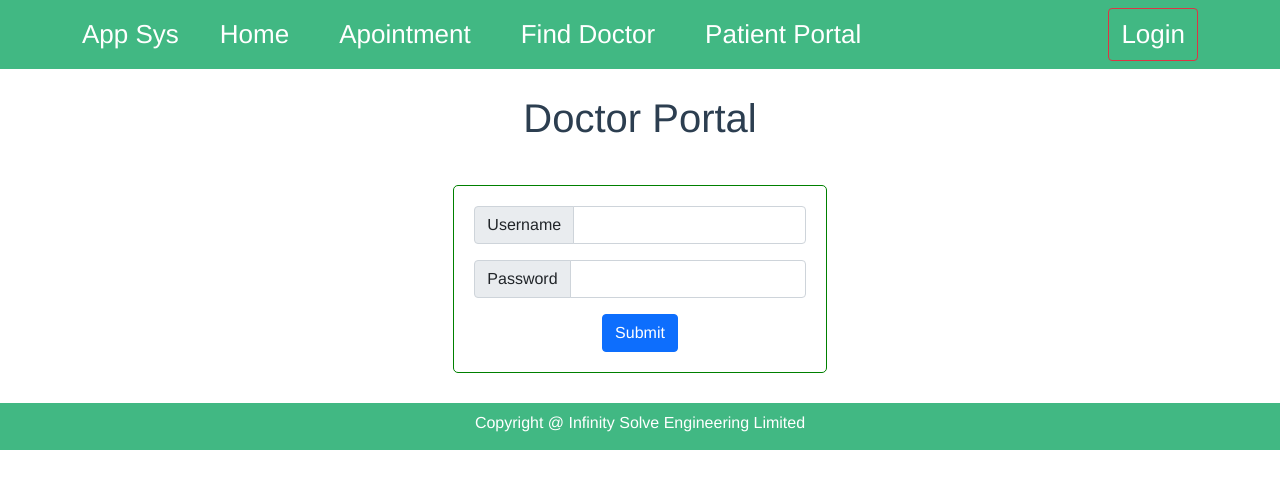
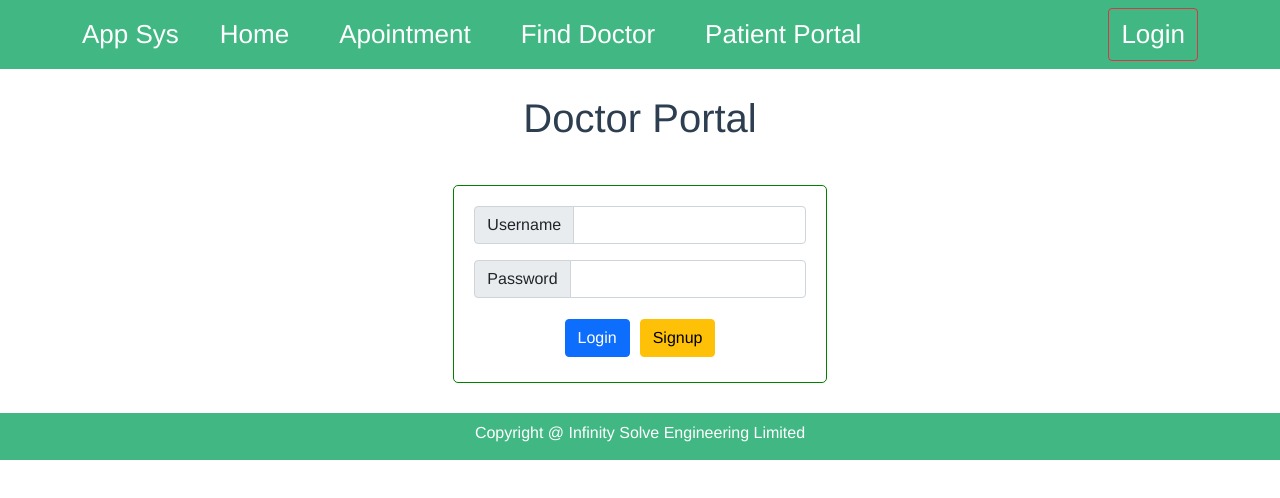
Before and after one commit to Arik096/app_sys_FE, a Vue app: page /doctorportal in a window 1280 px wide. Shown: the top 498 px of the page. Built offline with nearby package versions, Linux system fonts and the light colour scheme.

Commit message:
log in modified, signup added, doctorcomponent, patientcomponent added, App.vue modified

```diff
--- a/src/App.vue
+++ b/src/App.vue
@@ -1,11 +1,5 @@
 <template>
   <NavBar />
-  <!-- <div id="nav">
-    <router-link to="/">Home</router-link> |
-    <router-link :to="{name: 'Apointment'}">Apointment</router-link> |
-    <router-link :to="{name: 'FindDoctor'}">Find Doctor</router-link> |
-    <router-link :to="{name: 'PatientPortal'}">Patient Portal</router-link>
-  </div> -->
   <router-view />
   <Footer />
 </template>
--- a/src/components/LogIn.vue
+++ b/src/components/LogIn.vue
@@ -2,16 +2,26 @@
   <div class="container">
     <div class="row" id="login_main_row">
       <div class="col-sm-4" id="login_main_col">
-        <form>
+        <form id="login_form">
           <div class="input-group mb-3">
             <span class="input-group-text">Username</span>
-            <input type="text" class="form-control" />
+            <input type="text" class="form-control"/>
           </div>
           <div class="input-group mb-3">
             <span class="input-group-text">Password</span>
-            <input type="password" class="form-control" />
+            <input type="password" autocomplete="off" class="form-control"/>
           </div>
-          <button type="submit" class="btn btn-primary">Submit</button>
+          <div id="login_form_buttons">
+            <button
+              class="btn btn-primary"
+              id="login_button"
+            >
+              Login
+            </button>
+            <button class="btn btn-warning" id="signup_button">
+              Signup
+            </button>
+          </div>
         </form>
       </div>
     </div>
@@ -19,7 +29,9 @@
 </template>
 
 <script>
-export default {};
+export default {
+  props: ['LoginViewName']
+};
 </script>
 
 <style>
@@ -34,4 +46,9 @@ export default {};
   border: 1px solid green;
   border-radius: 5px;
 }
+
+#login_button,
+#signup_button {
+  margin: 5px;
+}
 </style>
--- a/src/views/DoctorPortal.vue
+++ b/src/views/DoctorPortal.vue
@@ -4,7 +4,7 @@
         <h1>Doctor Portal</h1>
     </div>
 </div>
-<LogIn />
+<LogIn :LoginViewName="LoginViewName"/>
 </template>
 
 
@@ -15,6 +15,11 @@ import LogIn from "../components/LogIn.vue";
 export default {
     components: {
         LogIn,
+    },
+    data(){
+        return{
+            LoginViewName: "Doctor",
+        }
     }
 };
 </script>
--- a/src/views/PatientPortal.vue
+++ b/src/views/PatientPortal.vue
@@ -4,7 +4,7 @@
         <h1>Patient Portal</h1>
     </div>
 </div>
-<LogIn />
+<LogIn :LoginViewName="LoginViewName"/>
 </template>
 
 
@@ -15,6 +15,11 @@ import LogIn from "../components/LogIn.vue";
 export default {
     components: {
         LogIn,
+    },
+    data(){
+        return{
+            LoginViewName: "Patient",
+        }
     }
 };
 </script>
```
Also changed, not shown: src/components/DoctorComponent/DoctorHome.vue (added, +13 -0 lines), src/components/PatientComponent/PatientHome.vue (added, +13 -0 lines).
